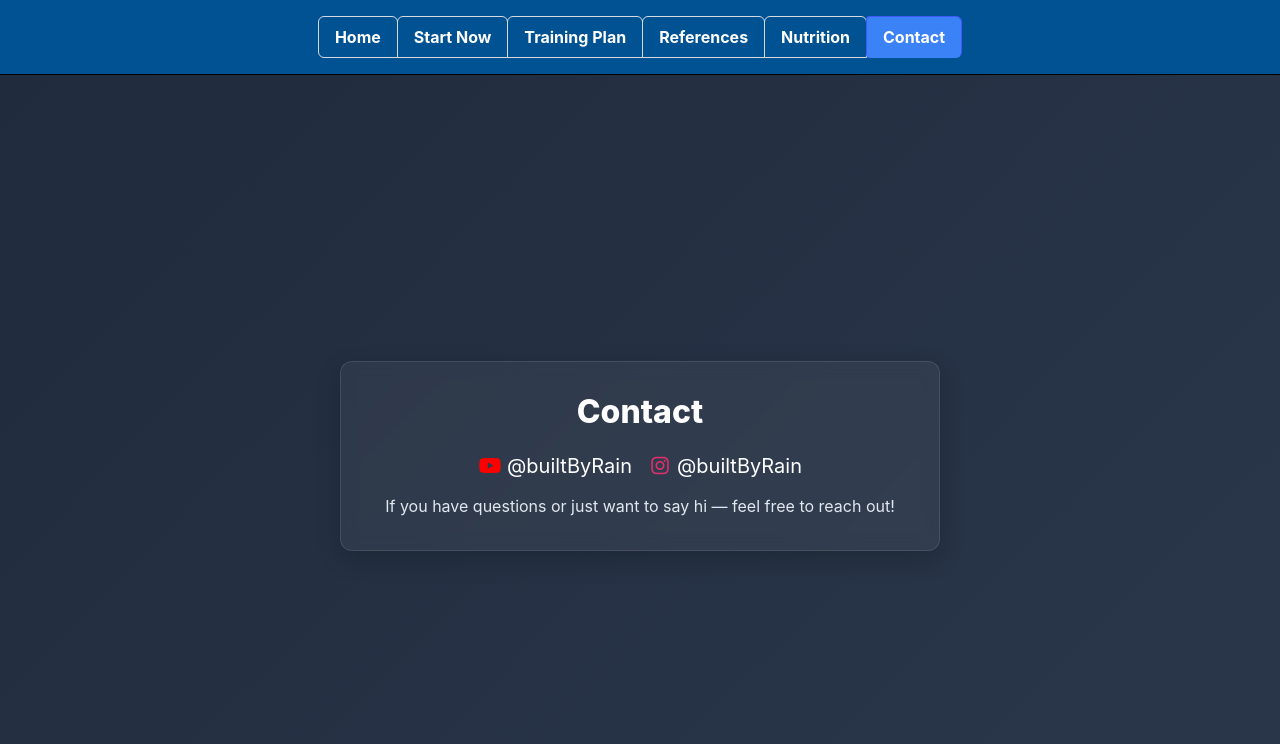
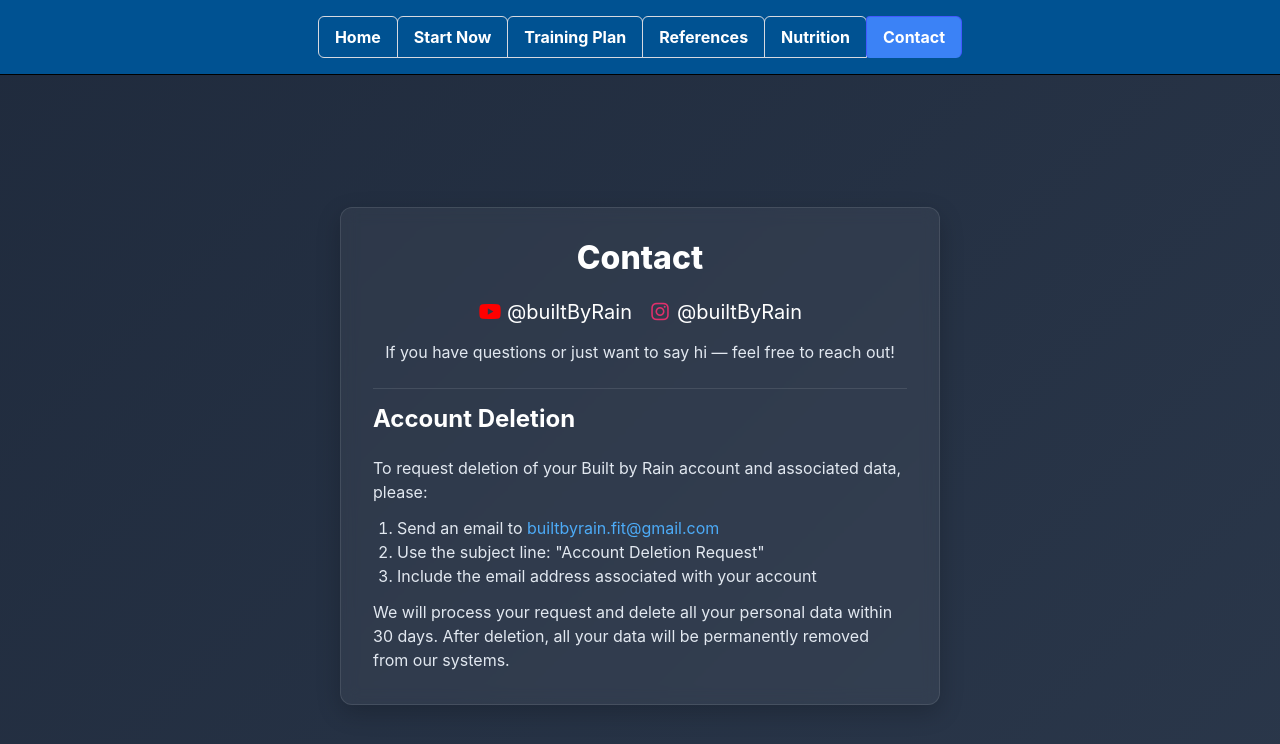
Before and after one commit to rainahuel/fitness-web, a React (Vite) app: page /contact in a window 1280 px wide. Shown: the top 744 px of the page. Built offline with nearby package versions, Linux system fonts and the light colour scheme; no server answers.

Commit message:
uodate delete account

```diff
--- a/src/pages/Contact.tsx
+++ b/src/pages/Contact.tsx
@@ -48,6 +48,31 @@ export default function Contact() {
         <p className="mt-4" style={{ color: "#e2e8f0", fontSize: "1rem" }}>
           If you have questions or just want to say hi — feel free to reach out!
         </p>
+
+        <div
+          id="account-deletion"
+          className="mt-5 pt-4"
+          style={{
+            borderTop: "1px solid rgba(255, 255, 255, 0.1)",
+            textAlign: "left"
+          }}
+        >
+          <h3 className="title is-4" style={{ fontWeight: 700, color: "#ffffff" }}>Account Deletion</h3>
+
+          <p style={{ color: "#e2e8f0", fontSize: "1rem" }}>
+            To request deletion of your Built by Rain account and associated data, please:
+          </p>
+
+          <ol style={{ color: "#e2e8f0", marginLeft: "1.5rem", marginTop: "0.75rem" }}>
+            <li>Send an email to <a href="mailto:builtbyrain.fit@gmail.com" style={{ color: "#4dabf7" }}>builtbyrain.fit@gmail.com</a></li>
+            <li>Use the subject line: "Account Deletion Request"</li>
+            <li>Include the email address associated with your account</li>
+          </ol>
+
+          <p style={{ color: "#e2e8f0", fontSize: "1rem", marginTop: "0.75rem" }}>
+            We will process your request and delete all your personal data within 30 days. After deletion, all your data will be permanently removed from our systems.
+          </p>
+        </div>
       </div>
     </section>
   );
```
